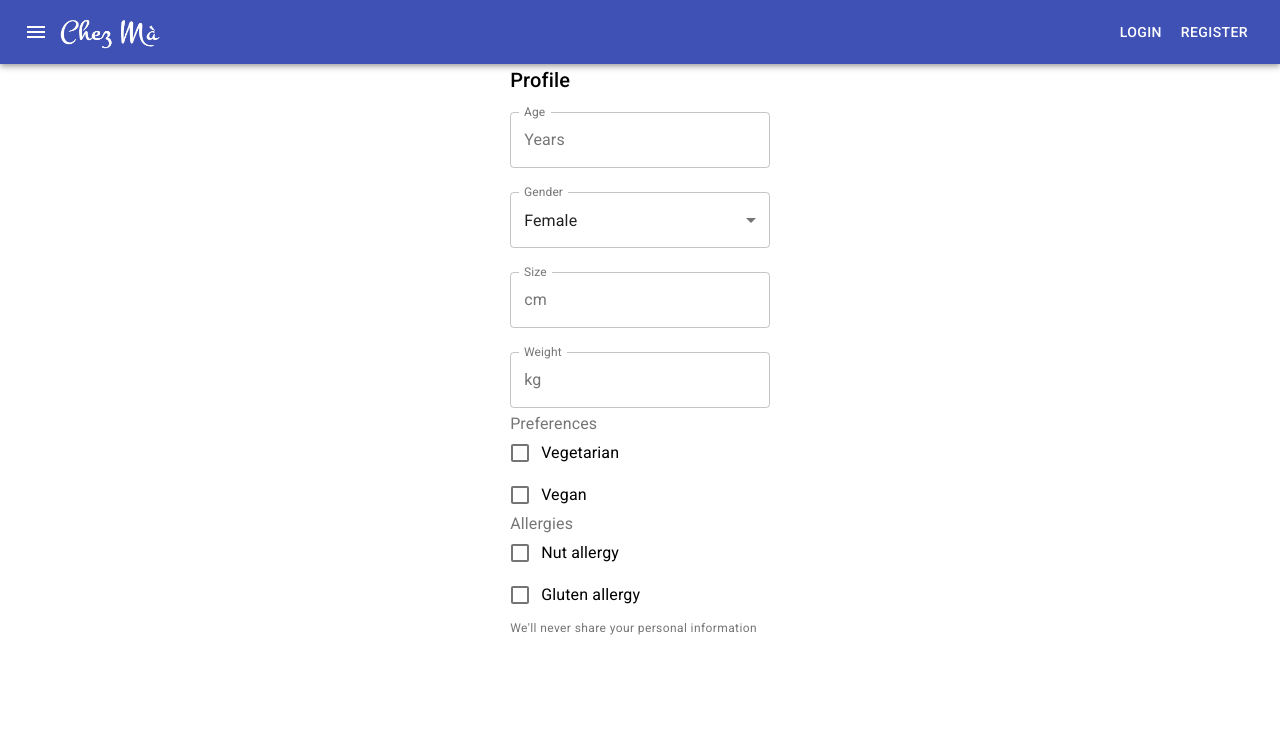
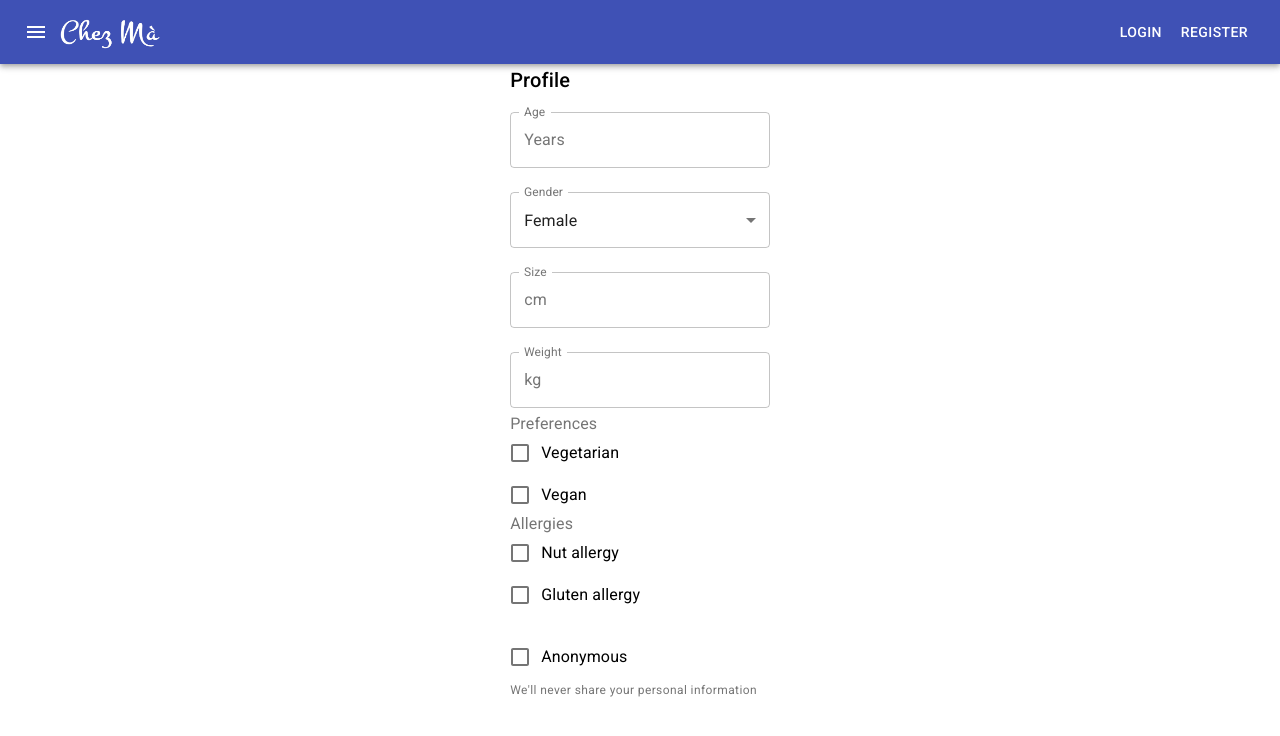
Before and after one commit to Chez-Ma/chezma, a React (Create React App) app: page /profile in a window 1280 px wide. Shown: the top 736 px of the page. Built offline with nearby package versions, Linux system fonts and the light colour scheme.

Commit message:
Added anonym mode

```diff
--- a/src/components/Profile.js
+++ b/src/components/Profile.js
@@ -53,6 +53,7 @@ function mapStateToProps(state) {
 }
 
 class Profile extends Component {
+
     handleChangedGender = event => {
         this.props.dispatch(setProfileState('gender', event.target.value));
     };
@@ -73,6 +74,10 @@ class Profile extends Component {
         this.props.dispatch(setProfileState(name, !this.props.profile[name]));
     };
 
+    getType = anonym => {
+        return anonym ? 'password' : 'text';
+    };
+
     render() {
         return (
             <CenteredLayout>
@@ -90,6 +95,7 @@ class Profile extends Component {
                         InputProps={{
                             startAdornment: <InputAdornment position="start">Years</InputAdornment>,
                         }}
+                        type={this.getType(this.props.profile['anonymous'])}
                         margin="normal"
                         variant="outlined"
                     />
@@ -124,6 +130,7 @@ class Profile extends Component {
                         InputProps={{
                             startAdornment: <InputAdornment position="start">cm</InputAdornment>,
                         }}
+                        type={this.getType(this.props.profile['anonymous'])}
                         margin="normal"
                         variant="outlined"
                     />
@@ -138,6 +145,7 @@ class Profile extends Component {
                         InputProps={{
                             startAdornment: <InputAdornment position="start">kg</InputAdornment>,
                         }}
+                        type={this.getType(this.props.profile['anonymous'])}
                         margin="normal"
                         variant="outlined"
                     />
@@ -165,6 +173,12 @@ class Profile extends Component {
                             />
                         ))}
                     </FormGroup>
+                <br/>
+                    <FormControlLabel control={
+                                          <Checkbox checked={this.props.profile['anonymous']}
+                                                    onChange={this.handleChangeCheckbox('anonymous')}/>}
+                                      label={"Anonymous"}
+                    />
 
                     <FormHelperText id="my-helper-text">We'll never share your personal information</FormHelperText>
                 </FormControl>
```
